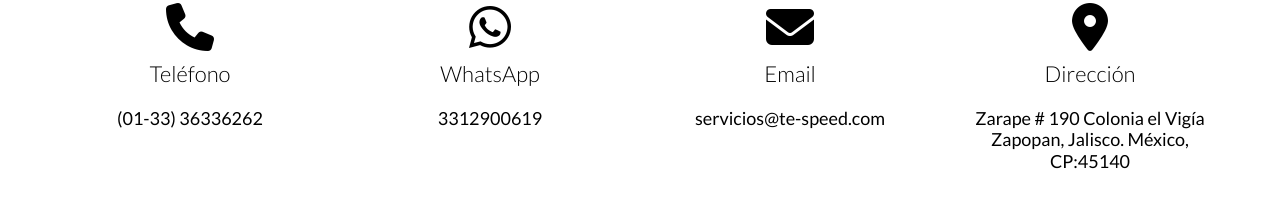
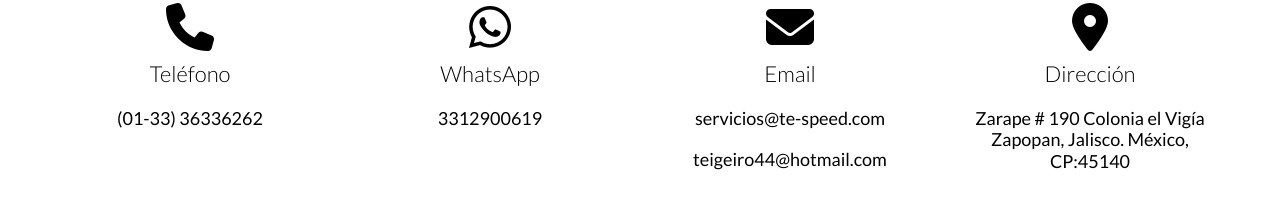
Before and after one commit to Bryan-source/TeSpeed-LandingPage, a plain HTML site: page index.html in a window 1280 px wide. Shown: the part 4379-4599 px from the top of the page. Drawn offline with Linux system fonts and the light colour scheme.

Commit message:
Add email

```diff
--- a/index.html
+++ b/index.html
@@ -296,6 +296,7 @@
                     <i class="fas fa-envelope fa-3x"></i>
                     <h3>Email</h3>
                     <p>servicios@te-speed.com</p>
+                    <p>teigeiro44@hotmail.com</p>
                 </div>
                 <div class="item-contact">
                     <i class="fas fa-map-marker-alt fa-3x"></i>
```
